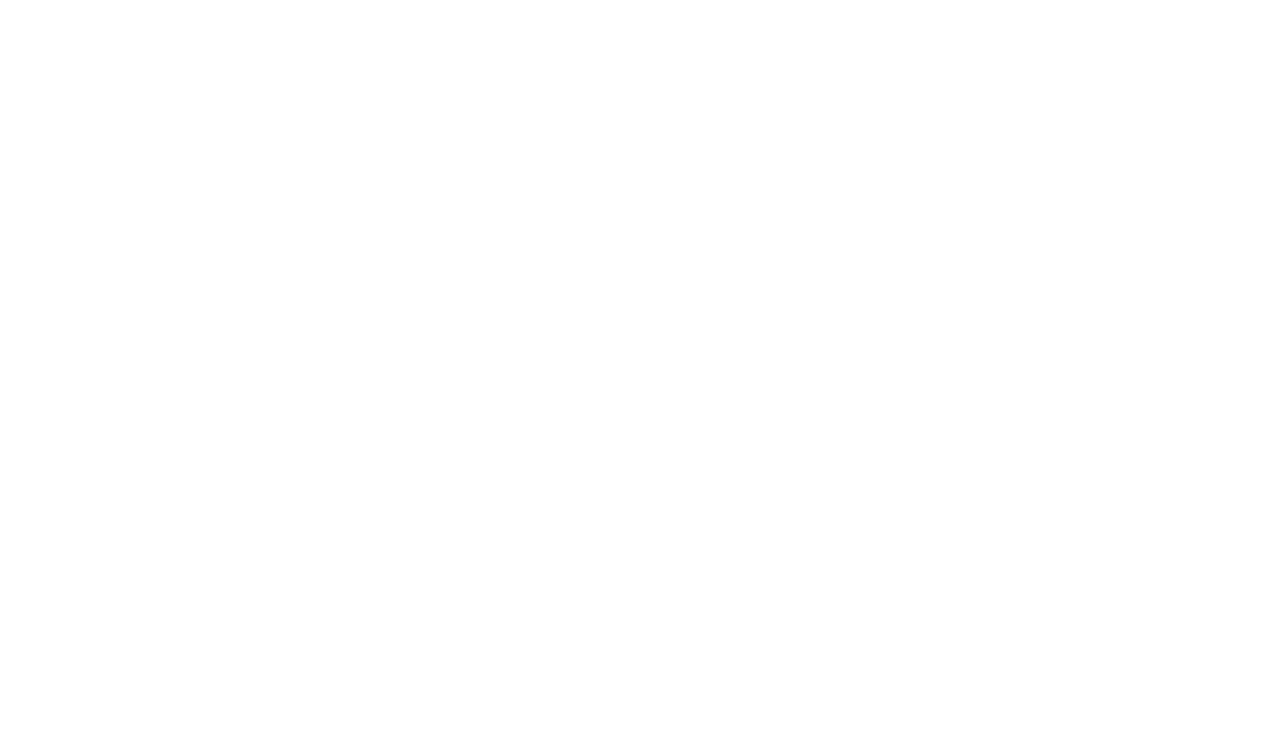
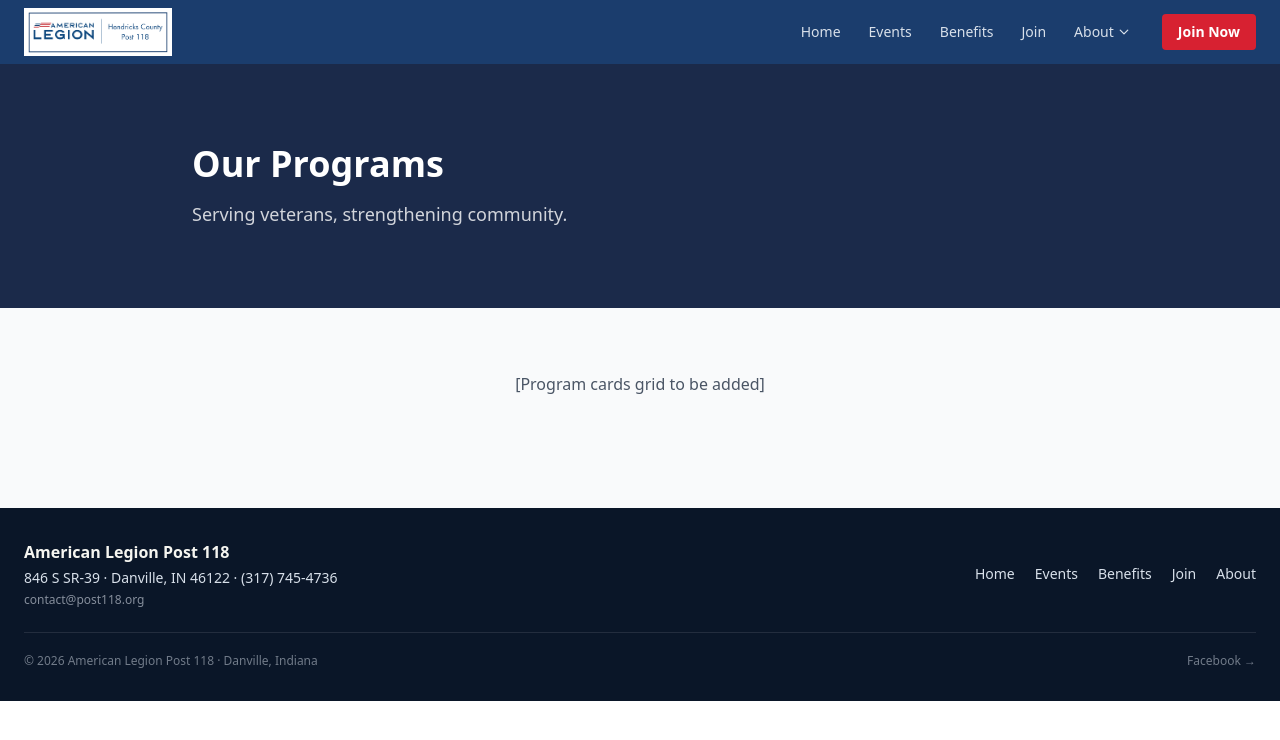
Before and after one commit to TenaciousDev/post118-org, a Next.js app: page /programs in a window 1280 px wide. Before the commit this address had no page. Shown: the top 740 px of the page. Built offline with nearby package versions, Linux system fonts and the light colour scheme.

Commit message:
Add program pages structure with placeholders for Claude content

```diff
--- /dev/null
+++ b/app/programs/emergency-assistance/page.tsx
@@ -0,0 +1,15 @@
+// TODO: Replace with Claude-generated content
+// Emergency Assistance detail page
+
+export default function EmergencyAssistance() {
+  return (
+    <main>
+      <section className="bg-legion-navy px-6 py-12 text-white">
+        <h1 className="text-4xl font-bold">Emergency Assistance</h1>
+      </section>
+      <section className="py-16 px-6">
+        <p className="text-center text-gray-600">[Content to be added]</p>
+      </section>
+    </main>
+  );
+}
--- /dev/null
+++ b/app/programs/honor-guard/page.tsx
@@ -0,0 +1,15 @@
+// TODO: Replace with Claude-generated content
+// Honor Guard detail page
+
+export default function HonorGuard() {
+  return (
+    <main>
+      <section className="bg-legion-navy px-6 py-12 text-white">
+        <h1 className="text-4xl font-bold">Honor Guard</h1>
+      </section>
+      <section className="py-16 px-6">
+        <p className="text-center text-gray-600">[Content to be added]</p>
+      </section>
+    </main>
+  );
+}
--- /dev/null
+++ b/app/programs/oratorical/page.tsx
@@ -0,0 +1,15 @@
+// TODO: Replace with Claude-generated content
+// Oratorical Contest detail page
+
+export default function Oratorical() {
+  return (
+    <main>
+      <section className="bg-legion-navy px-6 py-12 text-white">
+        <h1 className="text-4xl font-bold">Oratorical Contest</h1>
+      </section>
+      <section className="py-16 px-6">
+        <p className="text-center text-gray-600">[Content to be added]</p>
+      </section>
+    </main>
+  );
+}
--- a/app/programs/page.tsx
+++ b/app/programs/page.tsx
@@ -1,5 +1,27 @@
-import { redirect } from "next/navigation";
+import Link from "next/link";
+
+// TODO: Replace with Claude-generated content
+// Landing page: hero + 5-card program grid + contact CTA
 
 export default function Programs() {
-  redirect("/join");
+  return (
+    <main>
+      <section className="bg-legion-navy px-6 py-20 text-white">
+        <div className="max-w-4xl mx-auto">
+          <h1 className="text-4xl font-bold mb-4">Our Programs</h1>
+          <p className="text-lg text-white/80">
+            Serving veterans, strengthening community.
+          </p>
+        </div>
+      </section>
+
+      <section className="bg-gray-50 py-16 px-6">
+        <div className="max-w-5xl mx-auto">
+          <p className="text-center text-gray-600 mb-12">
+            [Program cards grid to be added]
+          </p>
+        </div>
+      </section>
+    </main>
+  );
 }
--- a/app/programs/scholarships/page.tsx
+++ b/app/programs/scholarships/page.tsx
@@ -1,4 +1,6 @@
 import Link from "next/link";
+
+// TODO: Replace with Claude-generated content for O'Malley Scholarship details
 
 const stripe =
   "repeating-linear-gradient(90deg, #E31937 0px, #E31937 12px, #ffffff 12px, #ffffff 24px)";
--- /dev/null
+++ b/app/programs/veterans-benefits/page.tsx
@@ -0,0 +1,15 @@
+// TODO: Replace with Claude-generated content
+// Veterans Benefits Assistance detail page
+
+export default function VeteransBenefits() {
+  return (
+    <main>
+      <section className="bg-legion-navy px-6 py-12 text-white">
+        <h1 className="text-4xl font-bold">Veterans Benefits Assistance</h1>
+      </section>
+      <section className="py-16 px-6">
+        <p className="text-center text-gray-600">[Content to be added]</p>
+      </section>
+    </main>
+  );
+}
```
